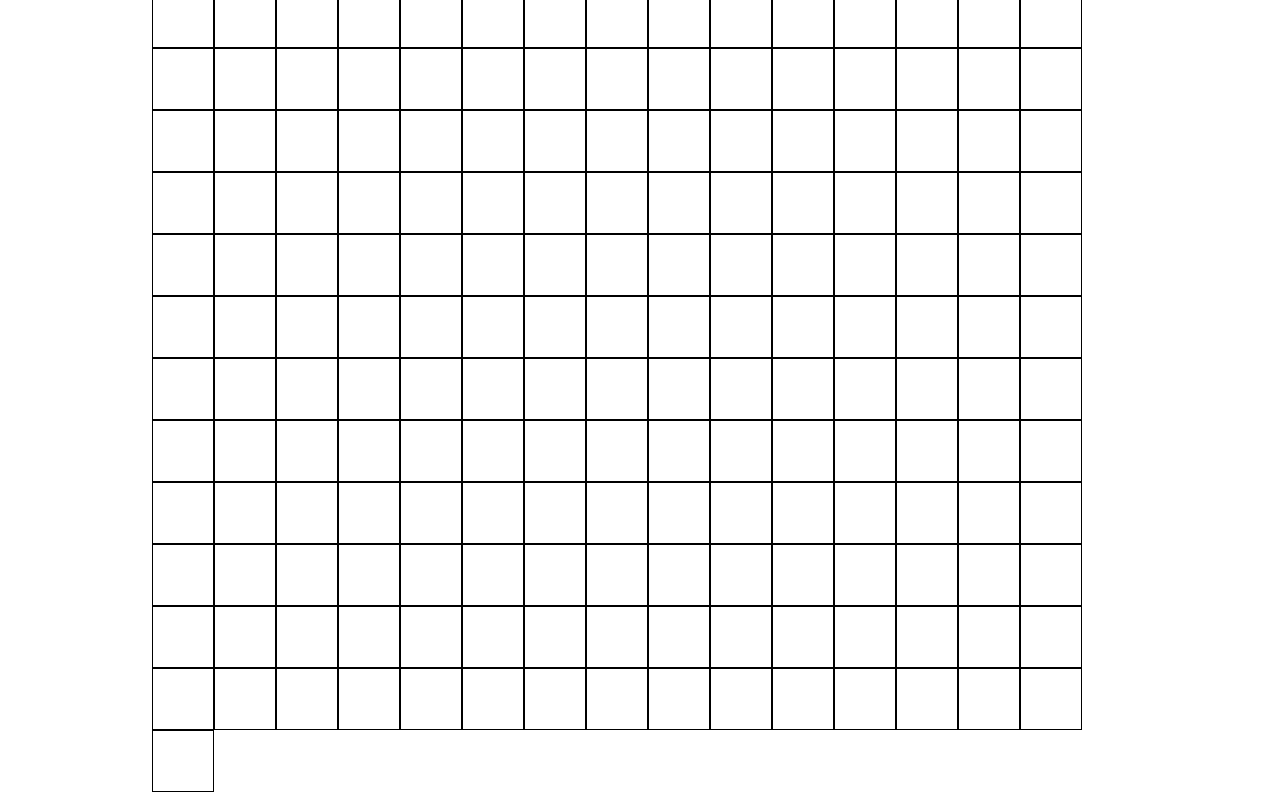
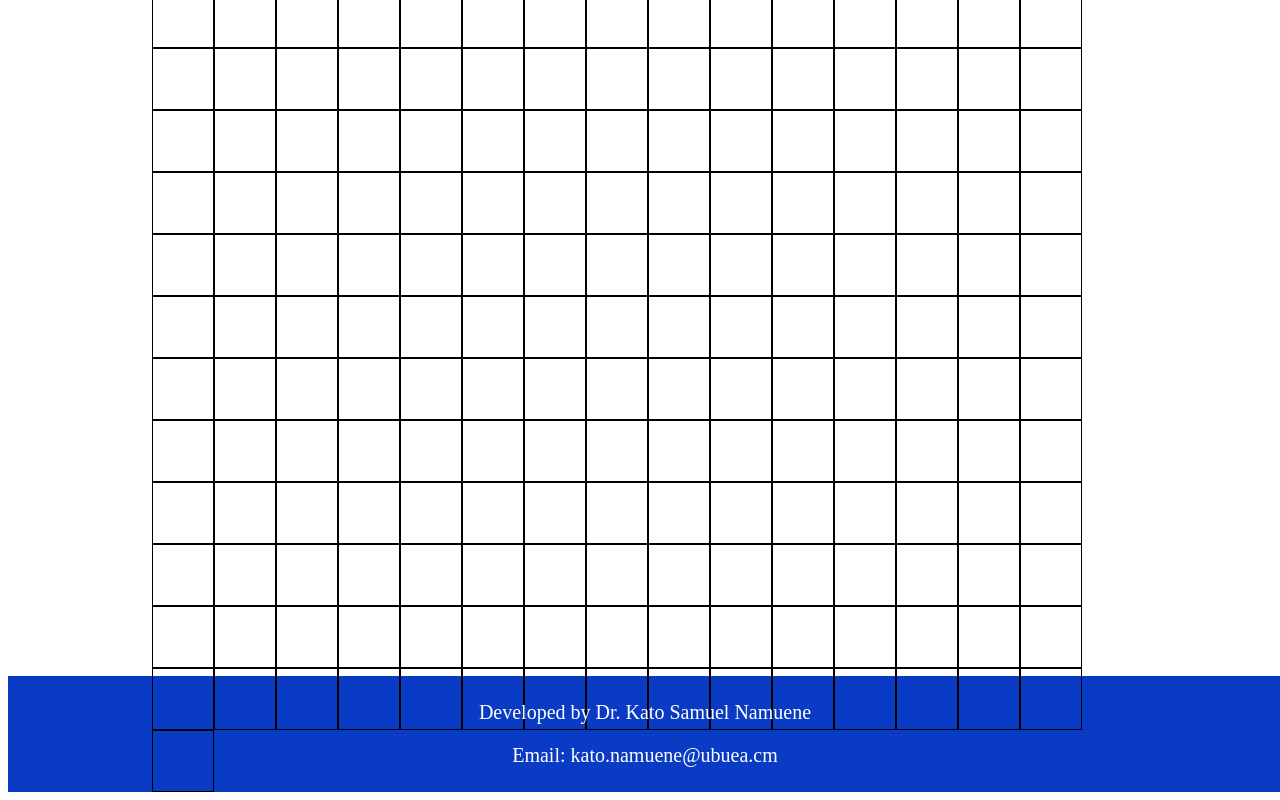
Before and after one commit to kato2025/Etch-A-Sketch, a plain HTML site: page index.html in a window 1280 px wide. Shown: the part 414-1214 px from the top of the page. Drawn offline with Linux system fonts and the light colour scheme.

Commit message:
Add  README.md  css/style.css  index.html

```diff
--- a/css/style.css
+++ b/css/style.css
@@ -29,3 +29,13 @@
     button#btnNoSquares:hover {
         background-color: #2a51ee;
     }
+    footer {
+        margin-top: 40px;
+        padding: 5px;
+        width: 100%;
+        height: auto;
+        font-size: 20px;
+        text-align: center;
+        color: white;
+        background-color: #0a3bc4;
+    }
--- a/index.html
+++ b/index.html
@@ -11,4 +11,8 @@
 <!-- Main container -->
   <div id="container"></div>
 </body>
+<footer>
+  <p class="author">Developed by Dr. Kato Samuel Namuene</p>
+  <p class="authorEmail">Email: kato.namuene@ubuea.cm</p>
+</footer>
 </html>
```
Also changed, not shown: 1 other file.
